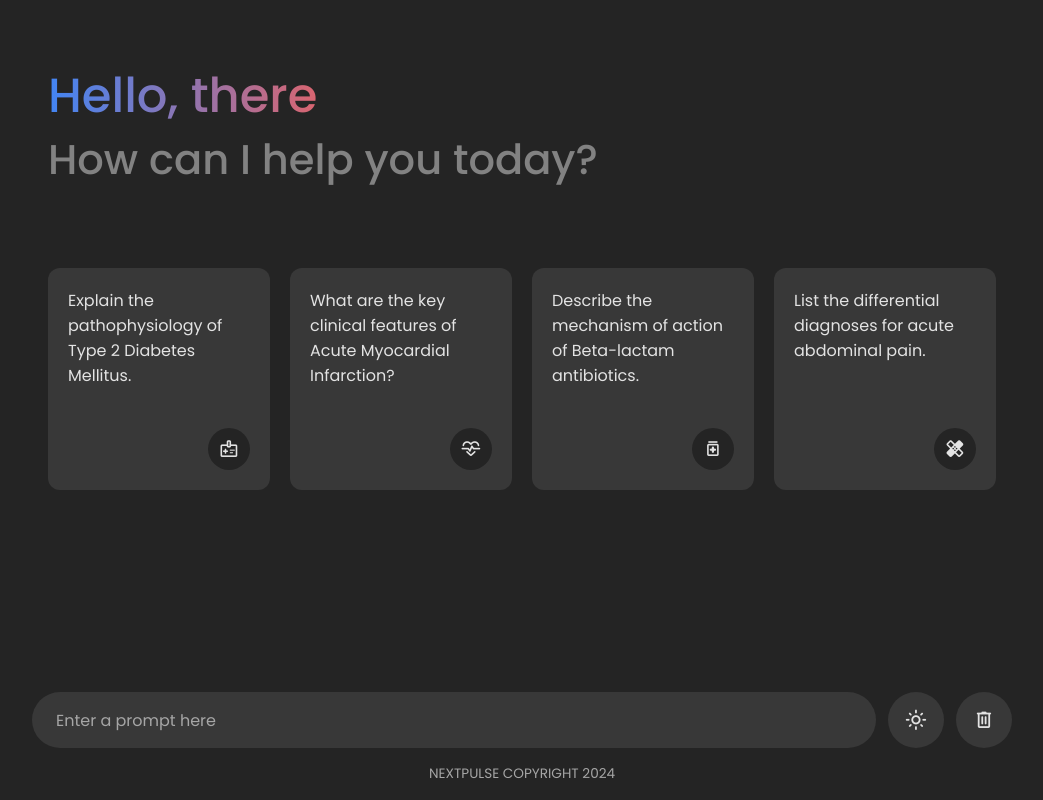
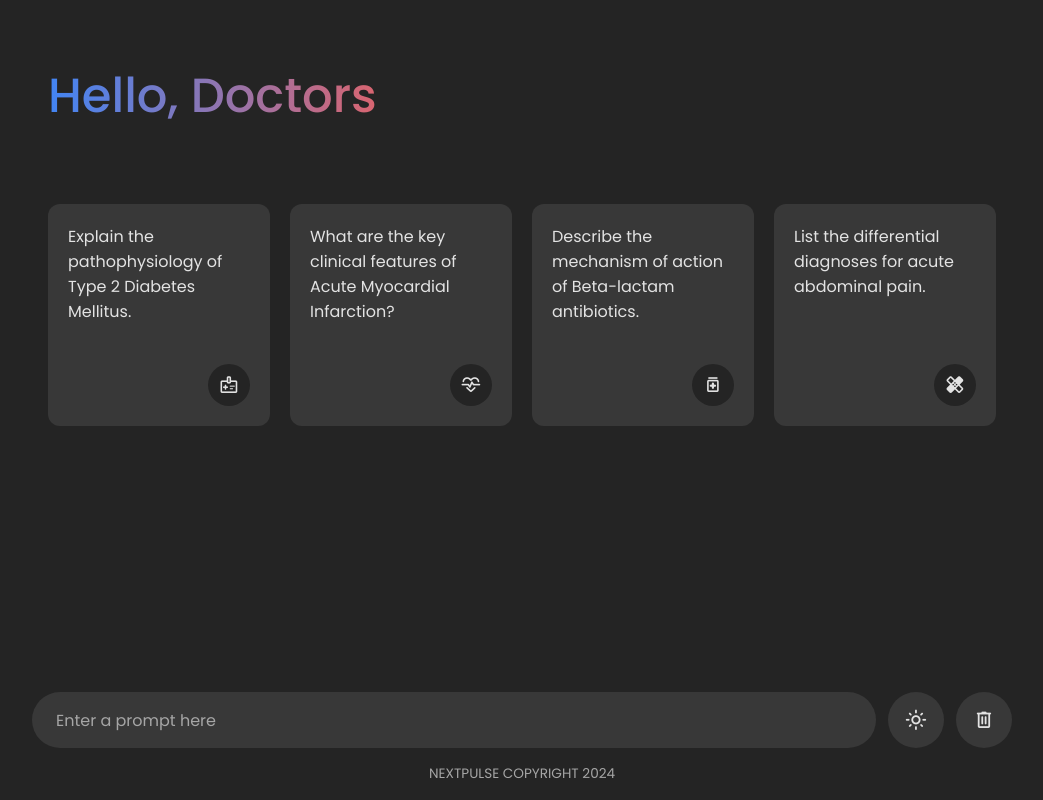
Before and after one commit to tk22kalal2/geminichatgpt, a plain HTML site: page index.html in a window 1280 px wide. Shown: the whole page, without its empty margins (118-1161 px from the left). Drawn offline with nearby package versions, Linux system fonts and the light colour scheme.

Commit message:
Update index.html

```diff
--- a/index.html
+++ b/index.html
@@ -12,9 +12,7 @@
 <body>
   <header class="header">
     <!-- Header Greetings -->
-    <h1 class="title">Hello, there</h1>
-    <p class="subtitle">How can I help you today?</p>
-
+    <h1 class="title">Hello, Doctors</h1>
     <!-- Suggestion list -->
     <ul class="suggestion-list">
       <li class="suggestion">
```
